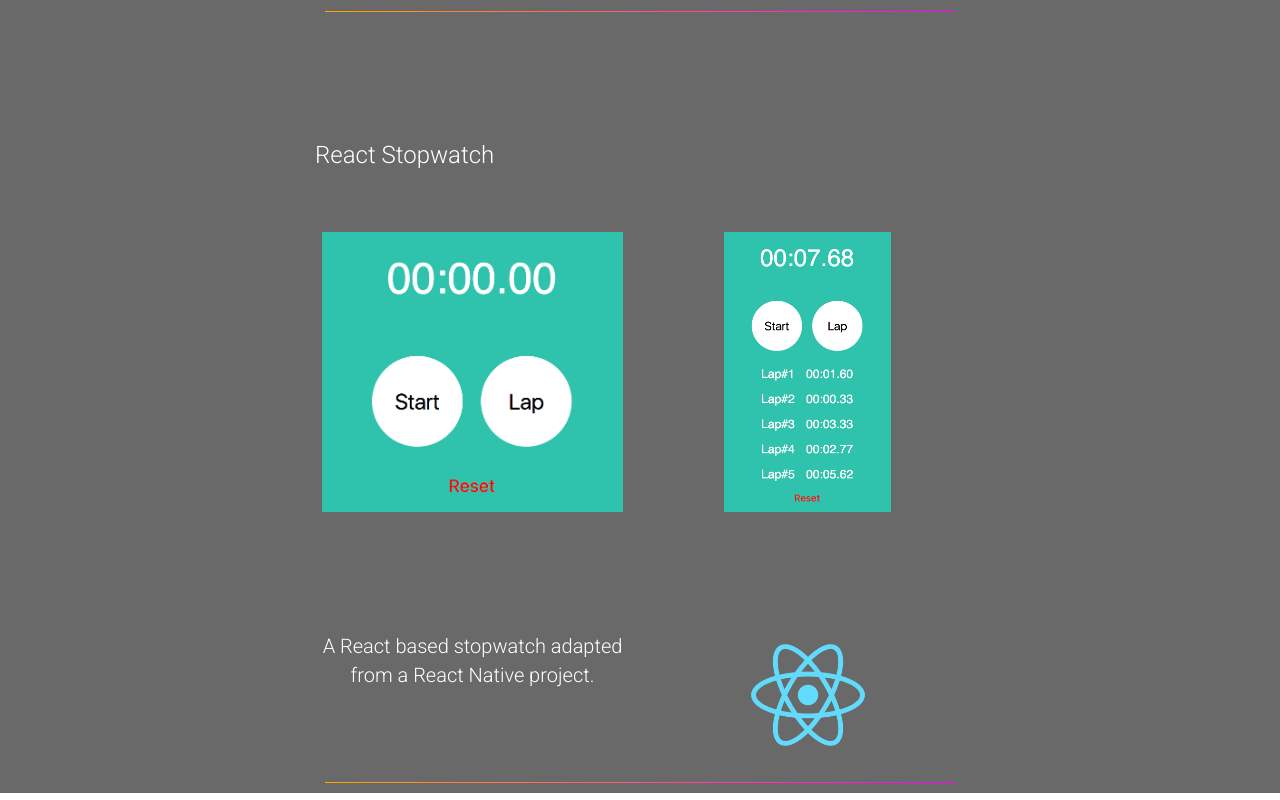
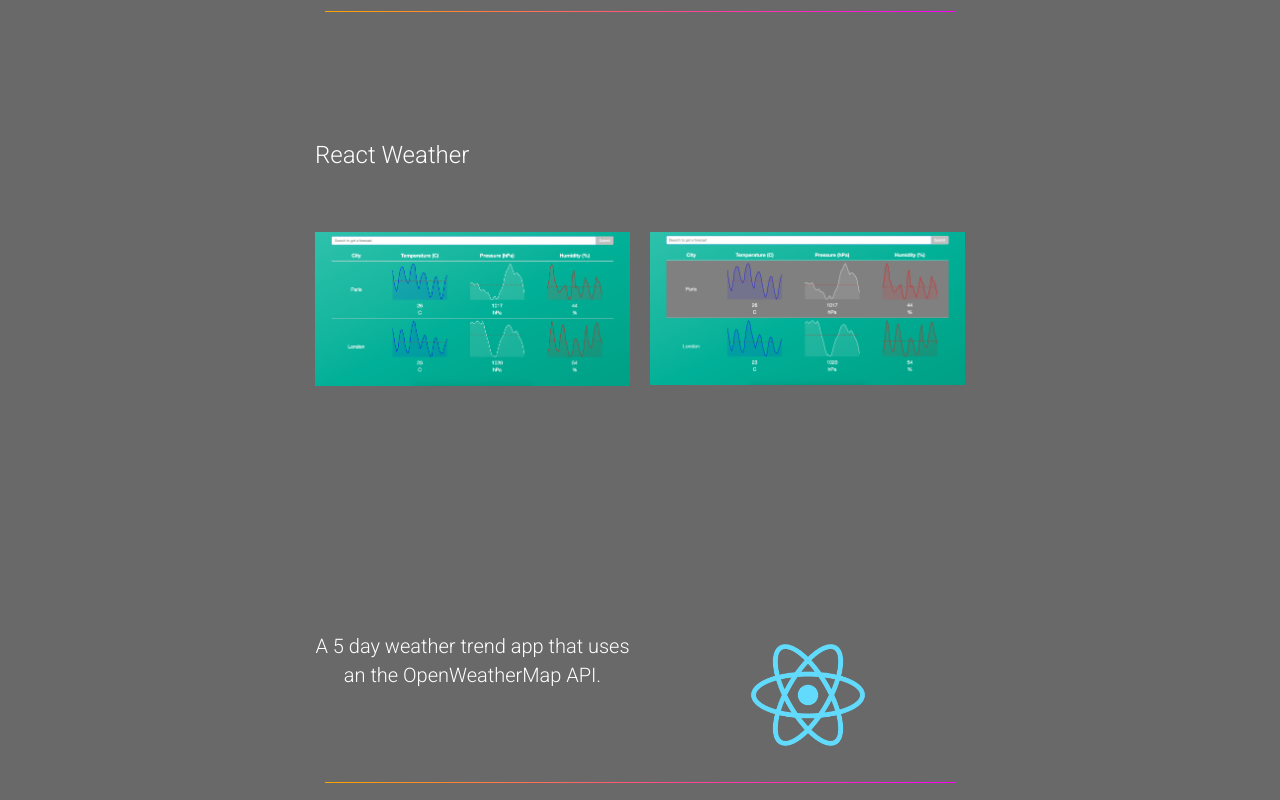
Before and after one commit to mhallcouk/react-mhallcouk, a React (Create React App) app: page / in a window 1280 px wide. Shown: the part 1640-2440 px from the top of the page. Built offline with nearby package versions, Linux system fonts and the light colour scheme.

Commit message:
Weather App added

```diff
--- a/src/components/option1.js
+++ b/src/components/option1.js
@@ -32,6 +32,15 @@ class Option1 extends Component {
             logo={require("../assets/reactnative.png")}
             link="http://mhall.xyz/"/>
             <hr className="divider"></hr>
+            <Showcase
+              title="React Weather"
+              picture1={require("../assets/reactweather1.png")}
+              picture2={require("../assets/reactweather2.png")}
+              text="A 5 day weather trend app that uses an the OpenWeatherMap API."
+              logo={require("../assets/reactnative.png")}
+              link="https://mhall-weather.herokuapp.com/"/>
+              <hr className="divider"></hr>
+
           <Showcase
             title="React Stopwatch"
             picture1={require("../assets/reactstopwatch1.png")}
```
Also changed, not shown: src/assets/reactweather1.png (added), src/assets/reactweather2.png (added).
